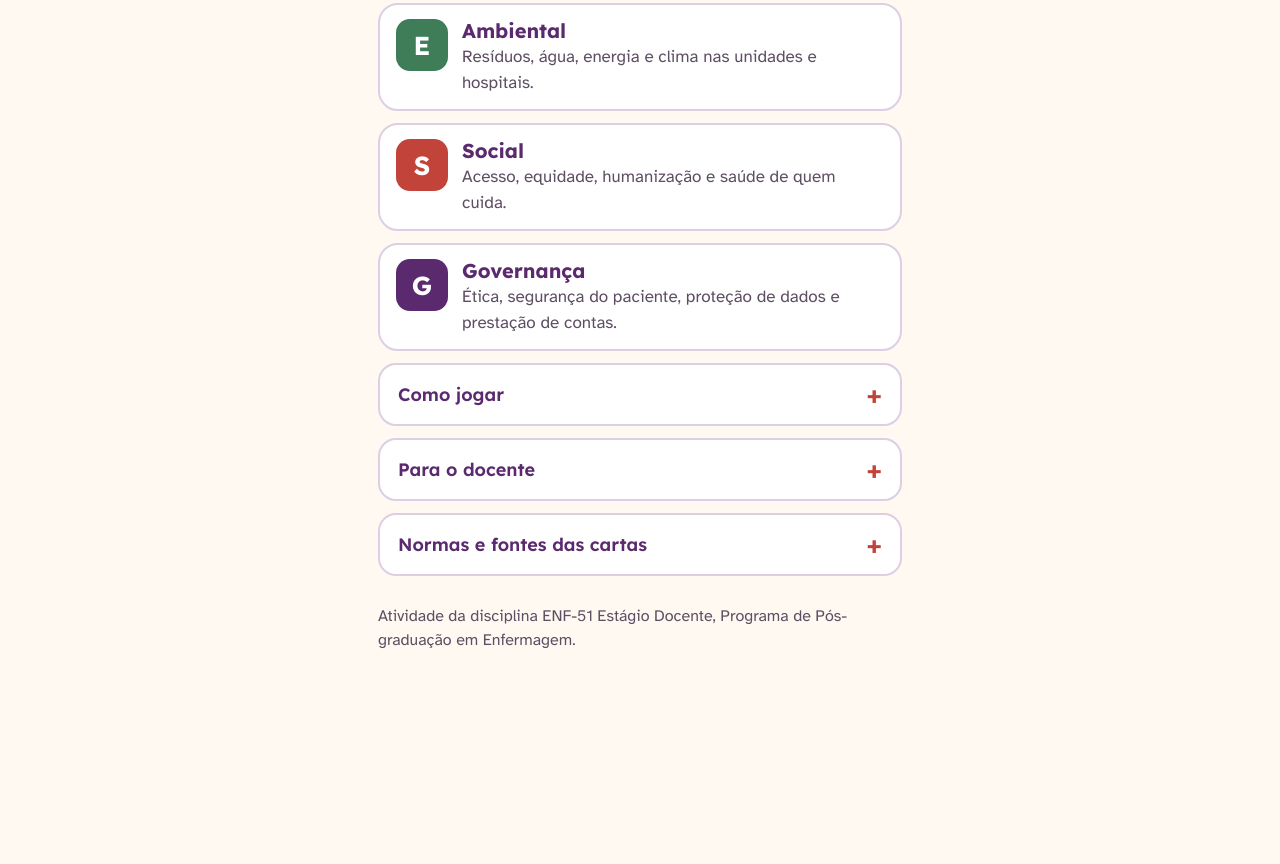
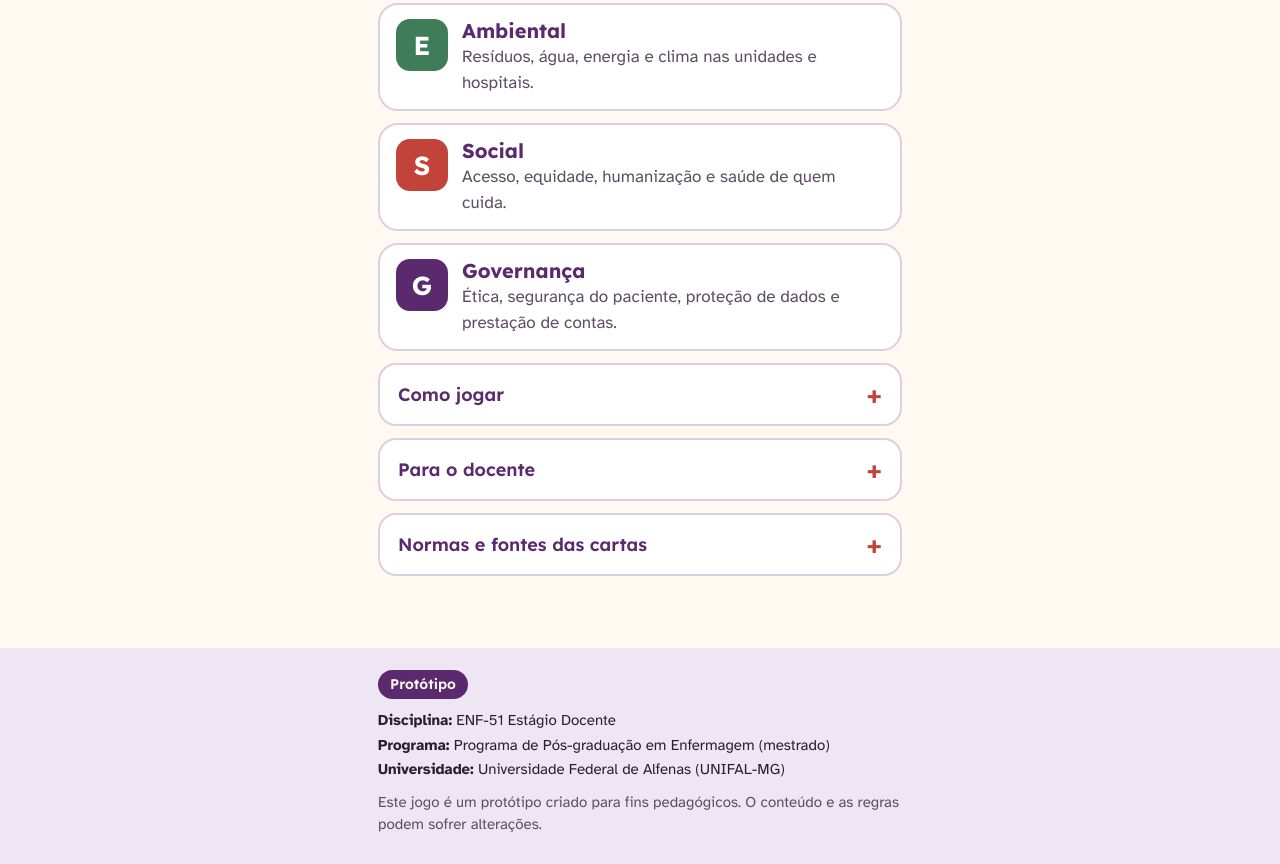
Before and after one commit to noblecaren1-coder/trilha-esg, a plain HTML site: page index.html in a window 1280 px wide. Shown: the part 552-1416 px from the top of the page. Before the commit the page ends 1252 px from the top, so only its background shows below. Drawn offline with Linux system fonts and the light colour scheme.

Commit message:
Rodapé com disciplina, programa, universidade e aviso de protótipo

```diff
--- a/index.html
+++ b/index.html
@@ -64,6 +64,10 @@ details[open] summary::after{content:'−'}
 .det li{margin:4px 0}
 .det small,.nota{color:var(--tinta-suave);font-size:16px}
 .rodape{margin-top:28px;color:var(--tinta-suave);font-size:16px}
+#rodapeGeral{background:var(--lavanda);margin-top:24px;padding:22px 0 28px;font-size:15px;line-height:1.5;color:var(--tinta)}
+#rodapeGeral .proto{display:inline-block;background:var(--ameixa);color:var(--creme);font-family:var(--display);font-weight:600;font-size:14px;border-radius:999px;padding:4px 12px;margin-bottom:10px}
+#rodapeGeral p+p{margin-top:2px}
+#rodapeGeral .aviso{margin-top:10px;color:var(--tinta-suave)}
 
 /* setup */
 .topo{display:flex;align-items:center;justify-content:space-between;padding:14px 0 6px}
@@ -299,7 +303,6 @@ details[open] summary::after{content:'−'}
         </ul>
       </div>
     </details>
-    <p class="rodape">Atividade da disciplina ENF-51 Estágio Docente, Programa de Pós-graduação em Enfermagem.</p>
   </div>
 </main>
 
@@ -382,6 +385,16 @@ details[open] summary::after{content:'−'}
     </div>
   </div>
 </main>
+
+<footer id="rodapeGeral">
+  <div class="wrap">
+    <span class="proto">Protótipo</span>
+    <p><b>Disciplina:</b> ENF-51 Estágio Docente</p>
+    <p><b>Programa:</b> Programa de Pós-graduação em Enfermagem (mestrado)</p>
+    <p><b>Universidade:</b> Universidade Federal de Alfenas (UNIFAL-MG)</p>
+    <p class="aviso">Este jogo é um protótipo criado para fins pedagógicos. O conteúdo e as regras podem sofrer alterações.</p>
+  </div>
+</footer>
 
 <div class="sheet-wrap" id="sheetWrap" hidden>
   <div class="sheet" role="dialog" aria-modal="true" aria-labelledby="sheetTitulo" id="sheet"><div id="sheetBody"></div></div>
```
